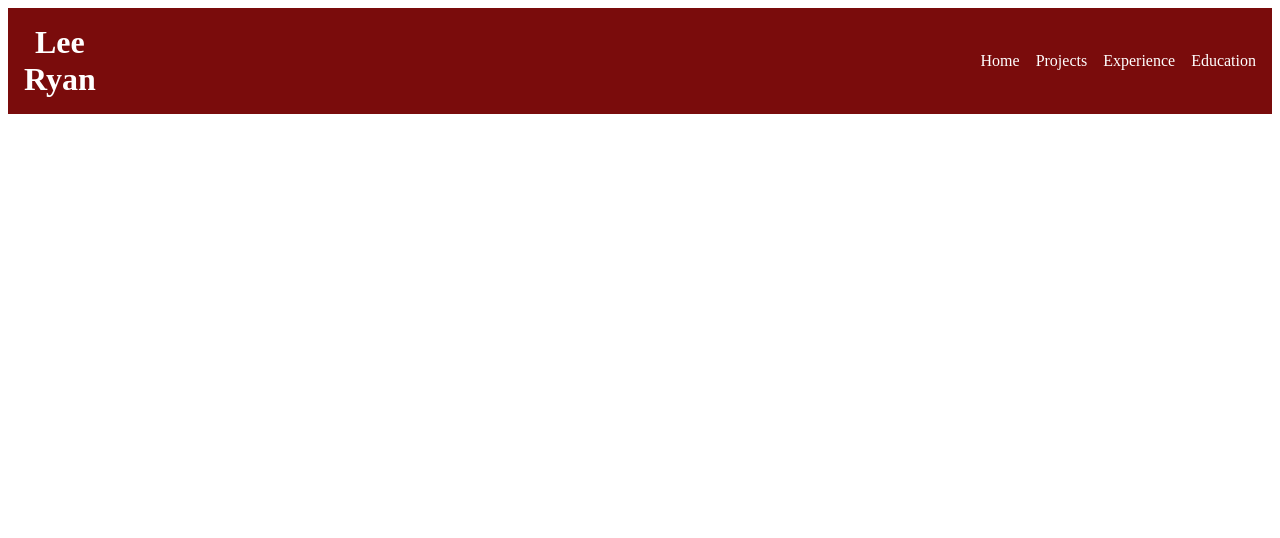
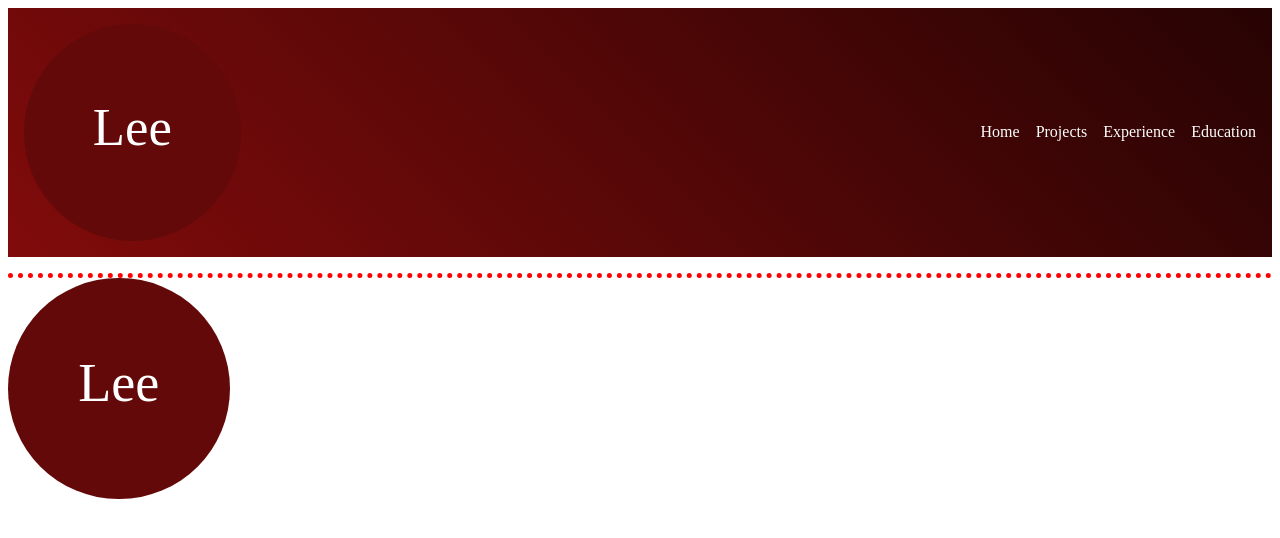
Before and after one commit to ryesgit/portfolio, a React (Vite) app: page / in a window 1280 px wide. Shown: the top 538 px of the page. Built offline with nearby package versions, Linux system fonts and the light colour scheme; the HTML template or start-up script is replaced by a standard one.

Commit message:
Change logo to svg

```diff
--- /dev/null
+++ b/src/App.css
@@ -0,0 +1,8 @@
+html {
+    margin: 0.5rem;
+}
+
+body {
+    margin: 0;
+    min-height: calc(100vh - 1rem);
+}
--- a/src/App.tsx
+++ b/src/App.tsx
@@ -1,11 +1,11 @@
-import Header from "./components/Header/Header"
-// import './outline.css';
+import Home from "./pages/Home/Home"
+import "./App.css"
 
 function App() {
 
   return (
     <>
-      <Header />
+      <Home />
     </>
   )
 }
--- a/src/components/Header/Header.css
+++ b/src/components/Header/Header.css
@@ -1,5 +1,6 @@
 header {
-    background-color: rgb(122, 12, 12);
+    /* background-color: rgb(122, 12, 12); */
+    background: linear-gradient(45deg, rgb(129, 11, 11), rgb(39, 3, 3));
     color: white;
     display: flex;
     justify-content: space-between;
@@ -16,11 +17,3 @@ header > ul > li {
     list-style-type: none;
     margin-left: 1rem;
 }
-
-header > #logo {
-    display: flex;
-    flex-direction: column;
-    align-items: center;
-    justify-items: center;
-    margin: 0;
-}
--- a/src/components/Header/Header.tsx
+++ b/src/components/Header/Header.tsx
@@ -1,13 +1,11 @@
+import Logo from '../ui/Logo/Logo';
 import './Header.css';
 
 const Header = () => {
   return (
     <header>
 
-      <h1 id="logo">
-        <div>Lee</div>
-        <div>Ryan</div>
-      </h1>
+      <Logo />
 
       <ul>
         <li>Home</li>
@@ -15,6 +13,7 @@ const Header = () => {
         <li>Experience</li>
         <li>Education</li>
       </ul>
+
     </header>
   )
 }
--- /dev/null
+++ b/src/components/ui/Dashes.tsx
@@ -0,0 +1,14 @@
+import { CSSProperties } from "react"
+
+const Dashes = ({ color }: { color: string }) => {
+
+  const style : CSSProperties = {
+    borderBottom: `5px dotted ${color}`
+  }
+
+  return (
+    <div style={style}></div>
+  )
+}
+
+export default Dashes
--- /dev/null
+++ b/src/components/ui/Logo/Logo.css
@@ -0,0 +1,11 @@
+#logo {
+    aspect-ratio: 1/1;
+    background-color: rgb(99, 9, 9);
+    /* box-shadow: 0 0 25px 1px red; */
+    border-radius: 100%;
+    margin: 0;
+    max-width: 15%;
+    max-height: 10%;
+    padding: 1rem;
+    fill: white
+}
--- /dev/null
+++ b/src/components/ui/Logo/Logo.tsx
@@ -0,0 +1,13 @@
+import "./Logo.css";
+
+const Logo = () => {
+  return (
+    <svg id="logo" viewBox="0 0 56 18" >
+      <text x="50%" y="50%" dominantBaseline="middle" textAnchor="middle">
+        Lee
+      </text>
+    </svg>
+  )
+}
+
+export default Logo
--- /dev/null
+++ b/src/pages/Home/Home.css
@@ -0,0 +1,3 @@
+main {
+    padding-top: 1rem;
+}
--- /dev/null
+++ b/src/pages/Home/Home.tsx
@@ -0,0 +1,21 @@
+// import './outline.css';
+
+import Header from "../../components/Header/Header"
+import Dashes from "../../components/ui/Dashes"
+import Logo from "../../components/ui/Logo/Logo"
+import "./Home.css"
+
+function Home() {
+
+  return (
+    <>
+      <Header />
+      <main>
+          <Dashes color="red" />
+          <Logo />
+      </main>
+    </>
+  )
+}
+
+export default Home
```
